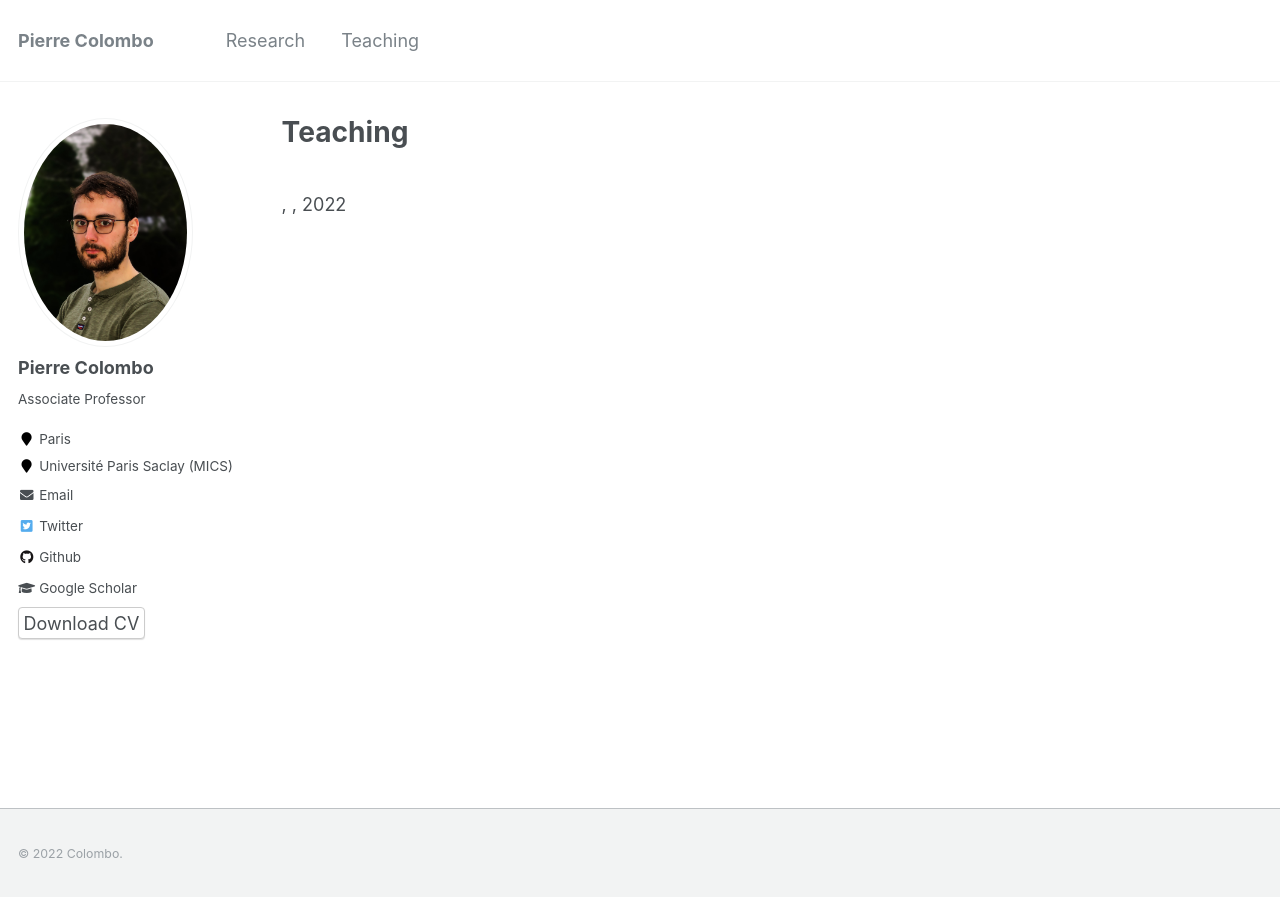
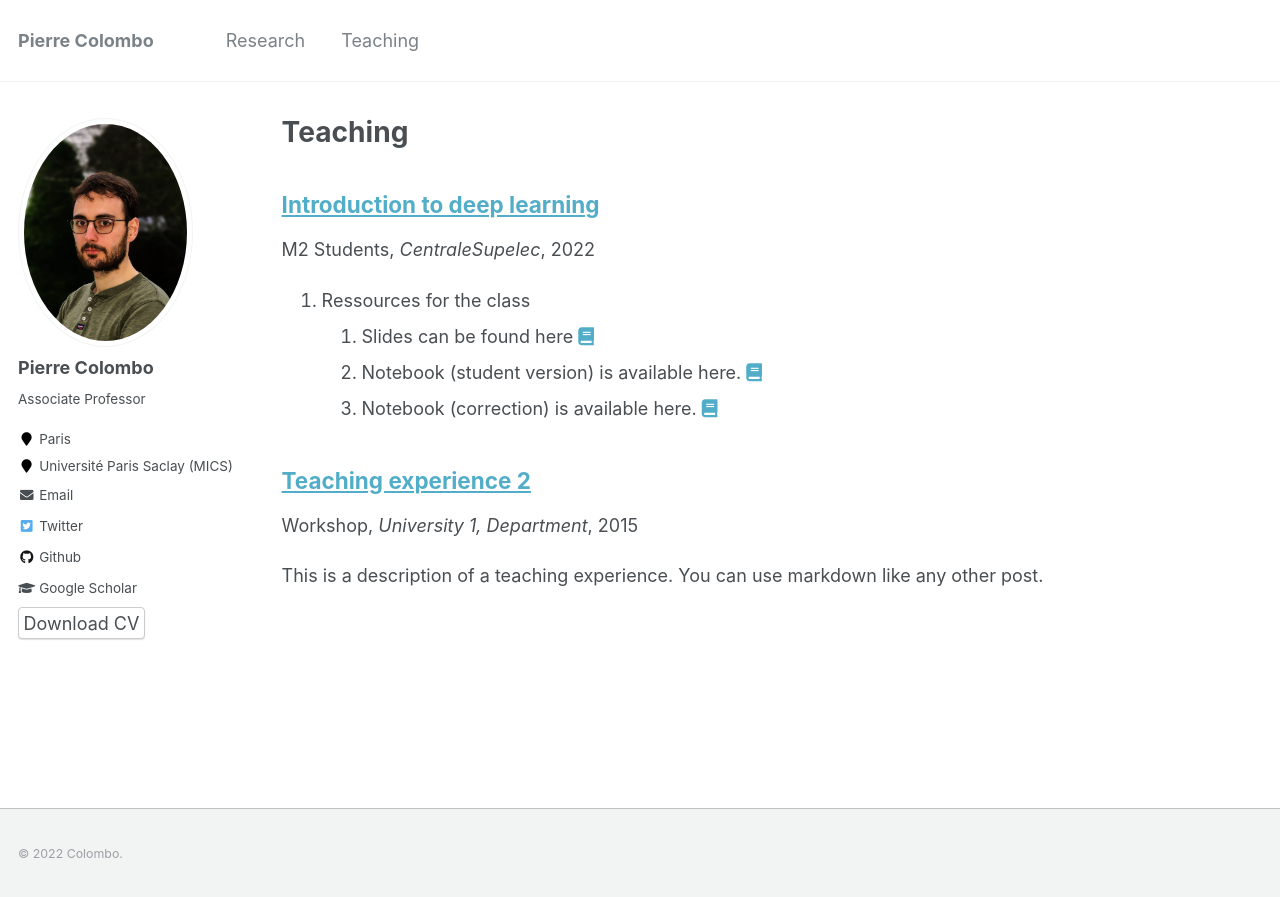
Before and after one commit to PierreColombo/PierreColombo.github.io, a Jekyll site: the page built from _pages/teaching_old.html, in a window 1280 px wide. Shown: the top 897 px of the page. Built offline with Jekyll 4.4.1, drawn with Linux system fonts in a browser that asks for light colours.

Commit message:
adding reward

```diff
--- /dev/null
+++ b/_teaching/2015-spring-teaching-2.md
@@ -0,0 +1,20 @@
+---
+title: "Teaching experience 2"
+collection: teaching
+type: "Workshop"
+permalink: /teaching/2015-spring-teaching-1
+venue: "University 1, Department"
+date: 2015-01-01
+location: "City, Country"
+---
+
+This is a description of a teaching experience. You can use markdown like any other post.
+
+Heading 1
+======
+
+Heading 2
+======
+
+Heading 3
+======
--- a/_teaching/2022-introduction-deep-learning.md
+++ b/_teaching/2022-introduction-deep-learning.md
@@ -1,9 +1,11 @@
 ---
 title: "Introduction to deep learning"
-collection: teaching type: "Nov. 2022"
+collection: teaching
+type: "M2 Students"
 permalink: /teaching/2022-introduction-deep-learning
 venue: "CentraleSupelec"
-date: 2022-11-14 location: "Saclay, France"
+date: 2022-11-14
+location: "Saclay, France"
 ---
 
 1. Ressources for the class
```
